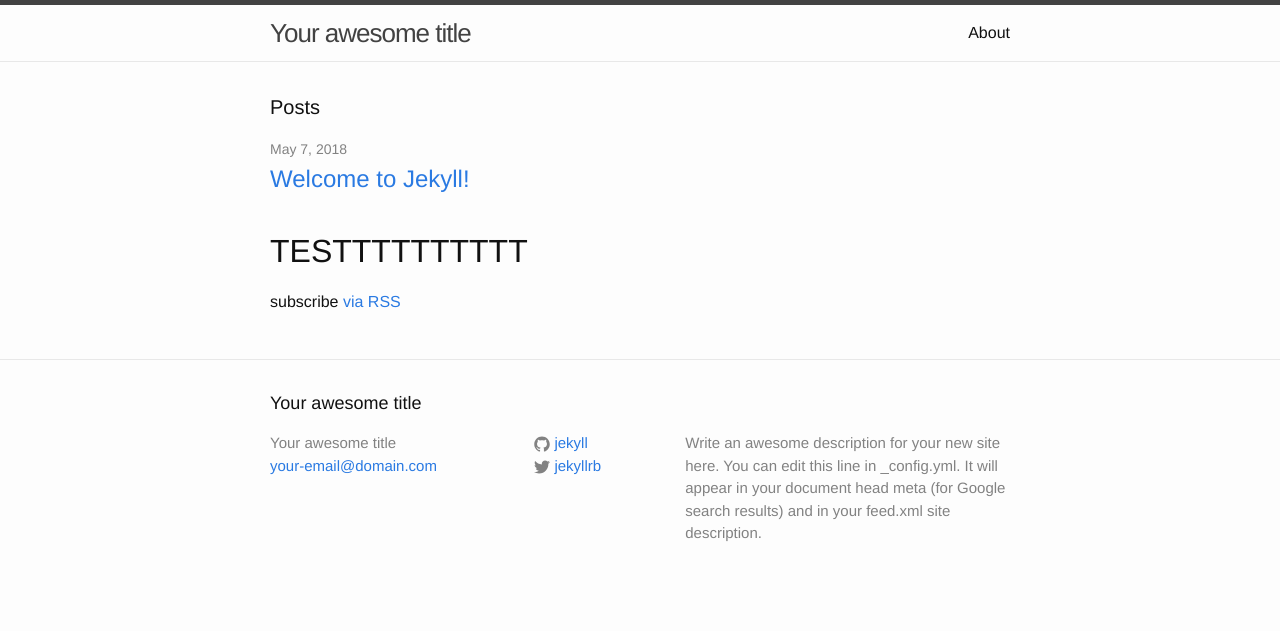
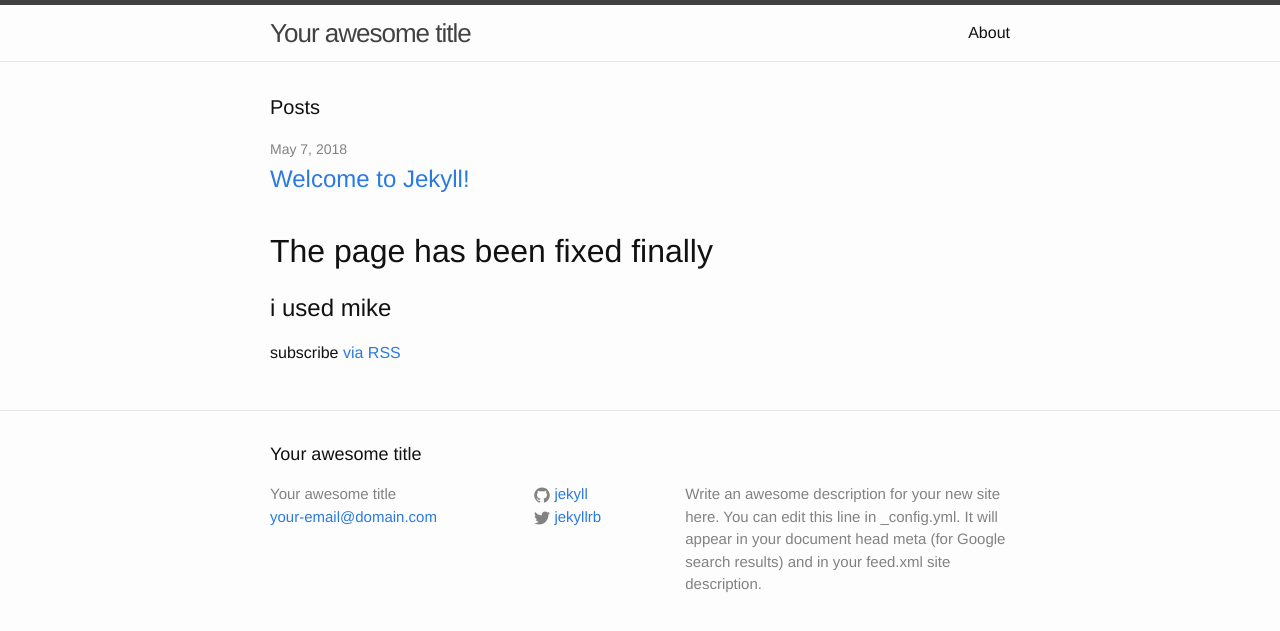
Before and after one commit to jr10415/jr10415.github.io, a Jekyll site: the page built from index.html, in a window 1280 px wide. Shown: the top 631 px of the page. Built offline with Jekyll 4.4.1, drawn with Linux system fonts in a browser that asks for light colours.

Commit message:
Update index.html

```diff
--- a/index.html
+++ b/index.html
@@ -17,7 +17,8 @@ layout: default
       </li>
     {% endfor %}
   </ul>
-  <h1> TESTTTTTTTTTT </h1>
+  <h1> The page has been fixed finally </h1>
+  <h2> i used mike </h2>
   <p class="rss-subscribe">subscribe <a href="{{ "/feed.xml" | prepend: site.baseurl }}">via RSS</a></p>
 
 </div>
```
